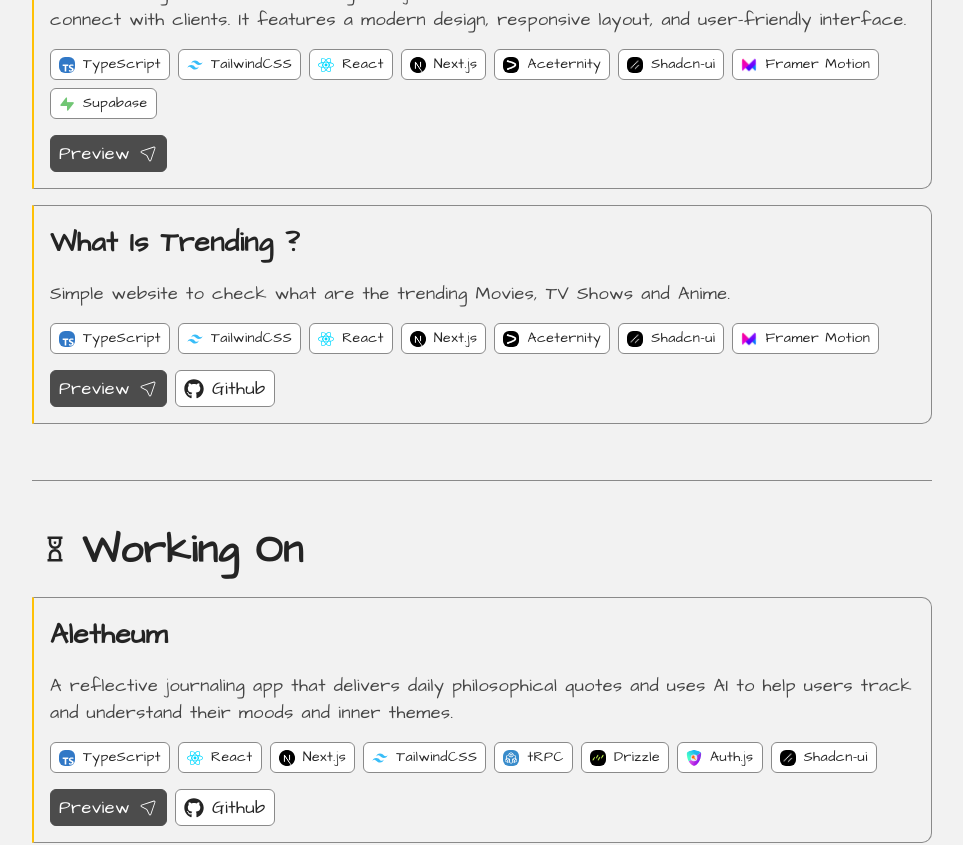
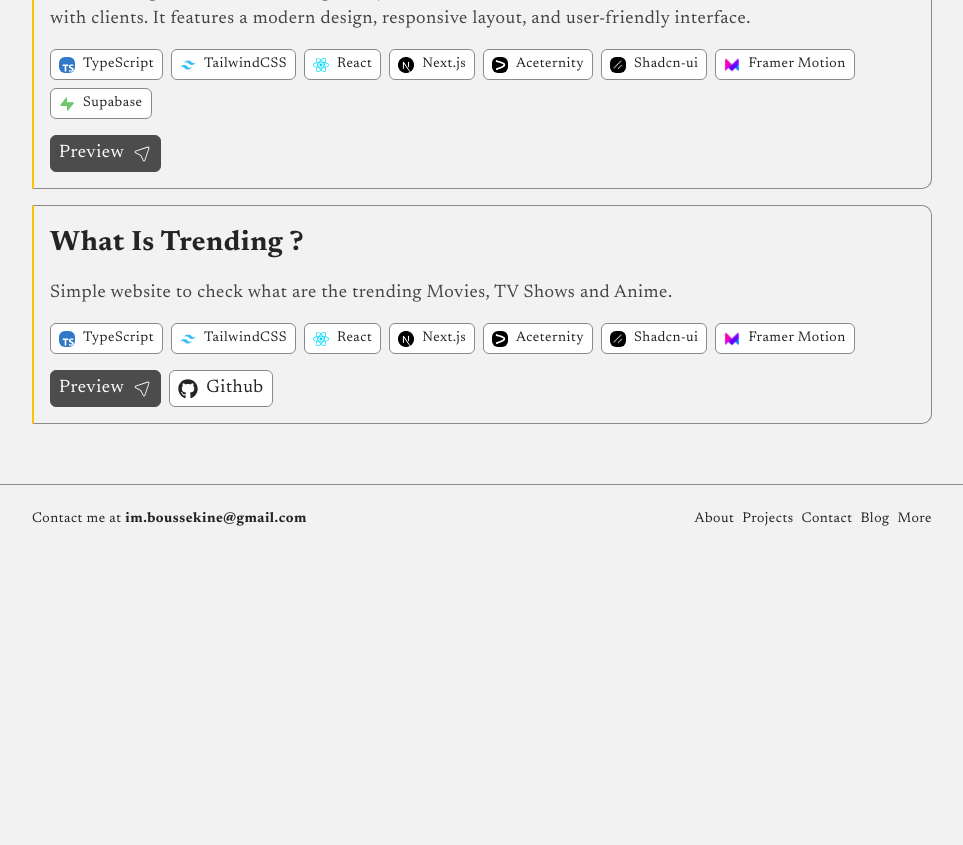
Before and after one commit to 1sma31L/Portfolio, a Next.js app: page /projects in a window 1280 px wide. Shown: the part 320-1165 px from the top of the page, without its empty margins (158-1121 px from the left). After the commit the page ends 874 px from the top, so only its background shows below. Built offline with nearby package versions, Linux system fonts and the light colour scheme.

Commit message:
fix: update typography and improve layout in Home and BlogNavBar components

```diff
--- a/src/app/(home)/page.tsx
+++ b/src/app/(home)/page.tsx
@@ -12,7 +12,7 @@ function Home() {
     <AnimatedDiv id={0}>
       <main className="container px-4 md:px-0 flex flex-col justify-center items-center gap-28 py-6 md:py-0">
         <section className="flex flex-col gap-5 min-h-[72vh] md:min-h-[85vh] justify-center items-center w-full">
-          <h1 className="text-5xl sm:text-6xl md:text-7xl font-extrabold inline-block text-foreground text-left w-full bg-clip-text leading-none bg-gradient-to-r from-primary to-secondary">
+          <h1 className="text-5xl sm:text-6xl md:text-7xl font-bold inline-block text-foreground text-left w-full bg-clip-text leading-none bg-gradient-to-r from-primary to-secondary">
             <span>Ismail Mohamed</span>{' '}
             <span className="text-accent uppercase">Boussekine</span>
           </h1>
@@ -114,16 +114,16 @@ function Home() {
                 <Link
                   href="/more/music"
                   className="font-bold text-primary hover:underline transition-colors">
-                  music.
+                  music
                 </Link>
-                And last but not least, Dark rainy weather is the best.
+                , And last but not least, Dark rainy weather is the best.
               </p>
             </div>
           </div>
         </section>
         <section className="flex flex-col w-full justify-center items-center gap-10 md:min-h-[40vh] my-24">
           <h2 className="text-4xl md:text-6xl font-extrabold text-center text-foreground">
-            Are You Interested in Hiring Me?
+            Are You Interested In Hiring Me?
           </h2>
           <div className="flex flex-col sm:flex-row gap-5">
             <button className="group relative text-sm md:text-base py-3 px-6 border-2 border-primary bg-primary text-primary-foreground rounded-lg w-auto overflow-hidden transition-all duration-300 ease-in-out hover:scale-105 hover:shadow-lg hover:shadow-primary/20">
--- a/src/app/layout.tsx
+++ b/src/app/layout.tsx
@@ -2,7 +2,7 @@ import './globals.css';
 
 import { Analytics } from '@vercel/analytics/next';
 import Footer from '@/components/Footer';
-import { Architects_Daughter } from 'next/font/google';
+import { Newsreader } from 'next/font/google';
 import type { Metadata } from 'next';
 import NavBar from '@/components/Navbar';
 import ScrollToTop from '@/components/ScrollToTop';
@@ -10,9 +10,9 @@ import { SpeedInsights } from '@vercel/speed-insights/next';
 import { ThemeProvider } from '@/components/ui/theme-provider';
 import { Toaster } from '@/components/ui/toaster';
 
-const architectsDaughter = Architects_Daughter({
-  weight: '400',
+const newsreader = Newsreader({
   subsets: ['latin'],
+  display: 'swap',
 });
 
 export const metadata: Metadata = {
@@ -72,7 +72,7 @@ export default function RootLayout({
 }>) {
   return (
     <html lang="en" suppressHydrationWarning>
-      <body className={architectsDaughter.className}>
+      <body className={newsreader.className}>
         <SpeedInsights />
         <Analytics />
         <Toaster />
--- a/src/components/BlogNavBar.tsx
+++ b/src/components/BlogNavBar.tsx
@@ -20,7 +20,7 @@ export default function BlogNavBar() {
 
   return (
     <nav
-      className="gap-2 justify-start relative w-full z-[10] flex items-center pt-6 text-[14px] sm:text-[16px] md:text-[18px] container px-4 md:px-0"
+      className="gap-1 sm:gap-2 justify-start relative w-full z-[10] flex items-center pt-6 text-xs sm:text-md md:text-lg container px-4 md:px-0"
       id="pheader">
       {BlogNavItems.map((item) => {
         const isActiveClass = isActive(pathname, item.path);
--- a/src/data/upcoming-projects.ts
+++ b/src/data/upcoming-projects.ts
@@ -5,24 +5,5 @@ const upcomingProjects: {
   techStack: string[];
   previewLink: string;
   githubLink: string;
-}[] = [
-  {
-    id: 0,
-    title: 'Aletheum',
-    description:
-      'A reflective journaling app that delivers daily philosophical quotes and uses AI to help users track and understand their moods and inner themes.',
-    techStack: [
-      'TypeScript',
-      'React',
-      'Next.js',
-      'TailwindCSS',
-      'tRPC',
-      'Drizzle',
-      'Auth.js',
-      'Shadcn-ui',
-    ],
-    previewLink: 'https://aletheum.vercel.app/',
-    githubLink: 'https://github.com/1sma31L/Aletheum',
-  },
-];
+}[] = [];
 export default upcomingProjects;
```
